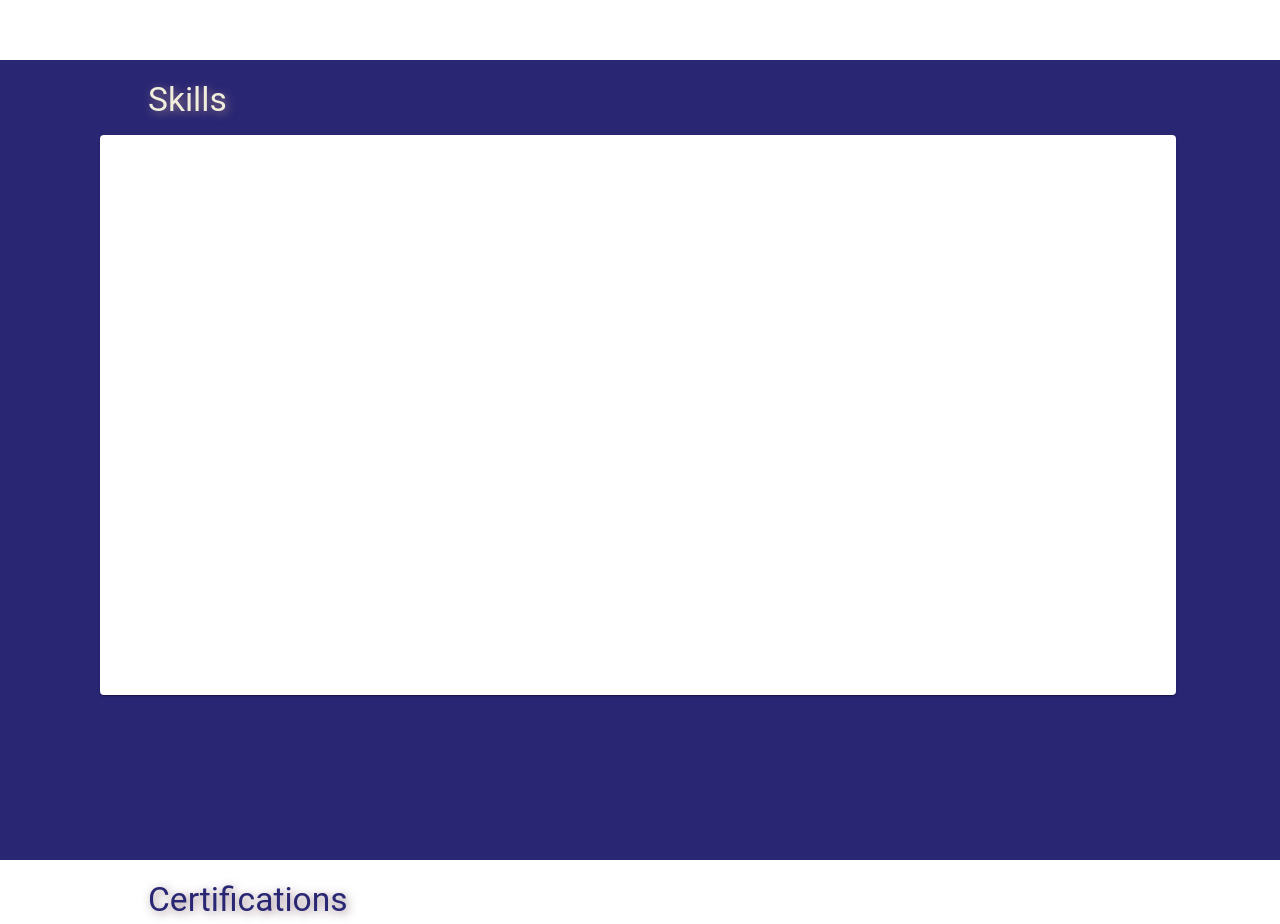
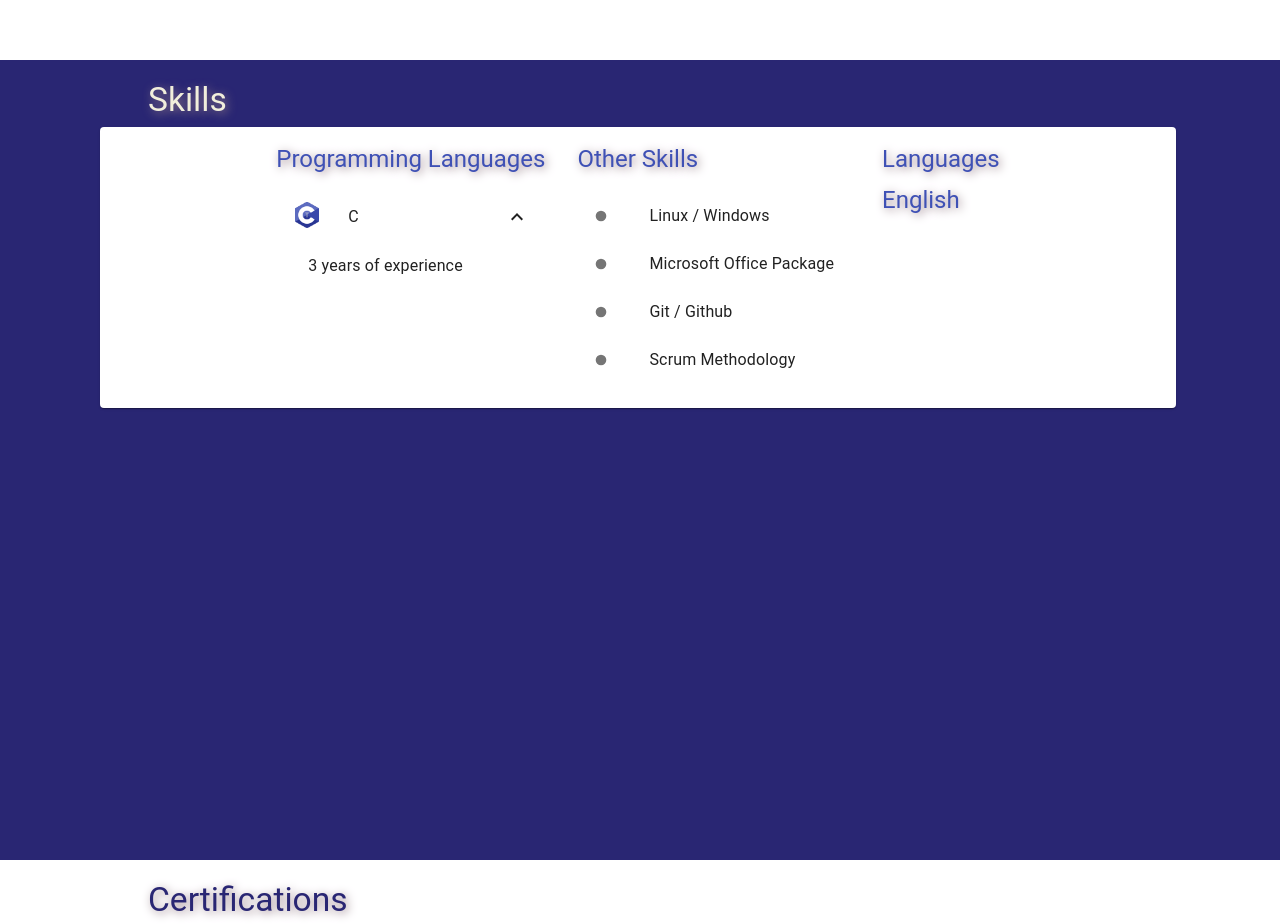
Before and after one commit to MarleenMs/Portfolio, a React (Create React App) app in the folder my-app/: page / in a window 1280 px wide. Shown: the part 1620-2544 px from the top of the page. Built offline with nearby package versions, Linux system fonts and the light colour scheme.

Commit message:
Se implementan los skills y se crea jobs.js

```diff
--- a/my-app/package.json
+++ b/my-app/package.json
@@ -10,6 +10,7 @@
     "@fortawesome/react-fontawesome": "^0.2.0",
     "@material-ui/core": "^4.12.4",
     "@mui/icons-material": "^5.10.9",
+    "@mui/lab": "^5.0.0-alpha.104",
     "@mui/material": "^5.10.10",
     "@testing-library/jest-dom": "^5.16.4",
     "@testing-library/react": "^13.2.0",
@@ -17,6 +18,7 @@
     "react": "^18.1.0",
     "react-dom": "^18.1.0",
     "react-icons": "^4.3.1",
+    "react-lab": "^1.0.1",
     "react-scripts": "5.0.1",
     "react-scroll": "^1.8.7",
     "react-typewriter-effect": "^1.1.0",
--- a/my-app/src/App.css
+++ b/my-app/src/App.css
@@ -17,6 +17,10 @@
 }
 
 h3{
+  text-shadow: 2px 2px 10px rgb(148, 125, 135);
+}
+
+h5{
   text-shadow: 2px 2px 10px rgb(148, 125, 135);
 }
 
--- a/my-app/src/Components/Skills.js
+++ b/my-app/src/Components/Skills.js
@@ -1,17 +1,83 @@
 import React from 'react'
-import {Card, CardContent, makeStyles, Typography} from "@material-ui/core"
+import {Card, CardContent, Collapse, makeStyles, Typography} from "@material-ui/core"
+import FiberManualRecordIcon from '@mui/icons-material/FiberManualRecord';
+import ExpandLess from '@mui/icons-material/ExpandLess';
+import ExpandMore from '@mui/icons-material/ExpandMore';
+import C_prog from "../Images/c-programming.png";
+import { List, ListItemButton, ListItemIcon, ListItemText, ListItemAvatar } from '@mui/material';
 
 const Skills = ({title, dark, id}) => {
   const classes = useStyles();
+  const [open, setOpen] = React.useState(true);
+
+  const handleClick = () => {
+    setOpen(!open);
+  };
+
   return (
     <div className={`${classes.section} ${dark && classes.sectiondark}`}>
         <div className={classes.sectioncontent} id={id}>
             <br/>
             <Typography variant= "h3">{title}</Typography>
-            <Card className={classes.card}>
+            <Card className={classes.card} >
                 <CardContent className={classes.CardContent}>
+                    <Typography component="h5" variant="h5" color="primary" gutterBottom>
+                    Programming Languages
+                    </Typography>
+                    <List>
 
+                      <ListItemButton onClick={handleClick}>
+                          <ListItemAvatar>
+                            <img className={classes.images} alt="C programming" src={C_prog}/>
+                         </ListItemAvatar>
+                          <ListItemText primary="C" /> {open ? <ExpandLess /> : <ExpandMore />}
+                      </ListItemButton>
+                        <Collapse in={open} timeout="auto" unmountOnExit>
+                          <List component="div" disablePadding>
+                            <ListItemButton sx={{ pl: 4 }}>
+                              <ListItemText primary="3 years of experience" />
+                            </ListItemButton>
+
+                        </List>
+                      </Collapse>
+                    </List>
                 </CardContent>
+
+                <CardContent className={classes.CardContent}>
+                <Typography component="h5" variant="h5" color="primary" gutterBottom>
+                    Other Skills
+                </Typography>
+                  <Typography fontSize="50px" color="#333" >
+                    <List>
+                      <ListItemButton>
+                        <ListItemIcon> <FiberManualRecordIcon fontSize='xs'/> </ListItemIcon>
+                        <ListItemText primary="Linux / Windows " />
+                      </ListItemButton>
+                      <ListItemButton>
+                        <ListItemIcon> <FiberManualRecordIcon fontSize='xs'/></ListItemIcon>
+                        <ListItemText primary="Microsoft Office Package" />
+                      </ListItemButton>
+                      <ListItemButton>
+                        <ListItemIcon><FiberManualRecordIcon fontSize='xs'/></ListItemIcon>
+                        <ListItemText primary="Git / Github" />
+                      </ListItemButton>
+                      <ListItemButton>
+                        <ListItemIcon><FiberManualRecordIcon fontSize='xs'/></ListItemIcon>
+                        <ListItemText primary="Scrum Methodology" />
+                      </ListItemButton>
+                    </List>
+                    </Typography>
+                </CardContent>
+
+                <CardContent className={classes.CardContent}>
+                <Typography component="h5" variant="h5" color="primary" gutterBottom>
+                    Languages
+                    </Typography>
+                  <Typography component="h5" variant="h5" color="primary" gutterBottom>
+                    English
+                    </Typography>
+                </CardContent>
+
             </Card>
         </div>
     </div>
@@ -41,15 +107,26 @@ const useStyles = makeStyles((theme) => ({
       margin: theme.spacing(2,3,0,-10),
       display: "block",
     },
-    height: "70vh",
+    alignContent: 'center',
     display: "flex",
-    margin: theme.spacing(2,13,0,0)
+    flexDirection: 'row',
+    flexWrap: 'nowrap',
+    justifyContent: 'center',
+    alignItems: 'stretch',
+    marginRight: theme.spacing(13),
+    marginTop: theme.spacing(1),
   },
-  cardMedia:{
-    borderRadius: "10px",
-    border: "80px",
-    objectFit: "cover",
+  CardContent:{
+    "& h6": {
+      fontSize: "0.8rem",
+    },
+    "& h4": {
+      fontSize: "-10.1rem",
+    }
   },
+  images:{
+    maxHeight: 30,
+  }
 
 }))
 
```
Also changed, not shown: my-app/src/Components/Jobs.js (added, +60 -0 lines), my-app/src/Images/c-programming.png (added), 1 other file (tests, documents, lock files or other folders).
